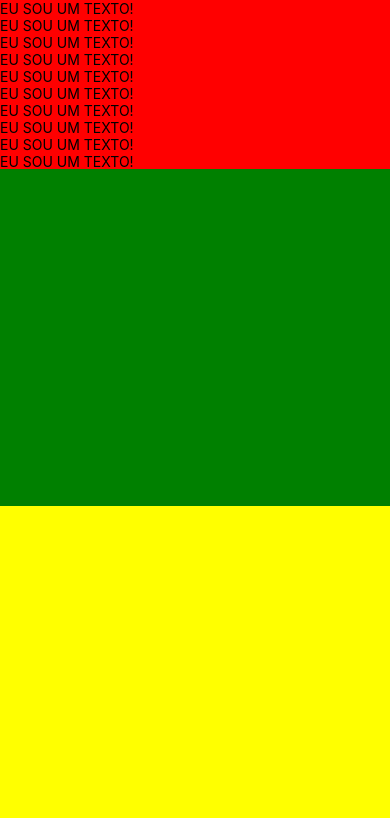
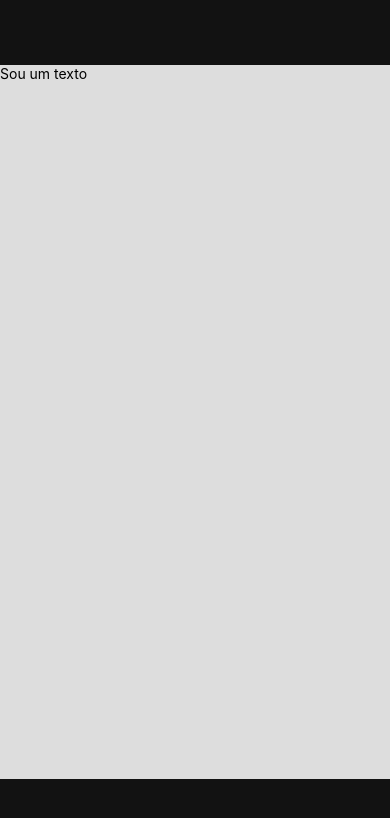
Before and after one commit to FabioGomesLima/React-expo, a React Native app: screen / in a window 390 px wide. Shown: the top 818 px of the page. Built offline with nearby package versions, Linux system fonts and the light colour scheme.

Commit message:
Flexbox parte02

```diff
--- a/App.js
+++ b/App.js
@@ -1,43 +1,23 @@
 import React from 'react';
-import { View, Text,SafeAreaView  } from 'react-native';
+import { View, Text, SafeAreaView } from 'react-native';
 
-function App(){
-    // flex 1, todos ocupam o tamanho da tela.
-    // cada um tem flex 1 , então cada ficar com parte da tela
-    //  <SafeAreaView style={{flex:2,  backgroundColor:'yellow'}}></SafeAreaView>...
-    // também posso pegar aumentar o flex ele pegar mais um pouco da metade da tela
+function App() {
 
-    return(
-        <SafeAreaView style={{flex:1,backgroundColor:'black'}}>
+    // flexbox parte 02 simulando uma tela de app
+
+    return (
+        <SafeAreaView style={{ flex: 1, backgroundColor: '#121212' }}>
 
 
-        <SafeAreaView style={{flex:1, backgroundColor:'red'}}>
-
-        <Text>EU SOU UM TEXTO!</Text>
-        <Text>EU SOU UM TEXTO!</Text>
-        <Text>EU SOU UM TEXTO!</Text>
-        <Text>EU SOU UM TEXTO!</Text>
-        <Text>EU SOU UM TEXTO!</Text>
-        <Text>EU SOU UM TEXTO!</Text>
-        <Text>EU SOU UM TEXTO!</Text>
-        <Text>EU SOU UM TEXTO!</Text>
-        <Text>EU SOU UM TEXTO!</Text>
-        <Text>EU SOU UM TEXTO!</Text>
-        <Text>EU SOU UM TEXTO!</Text>
-        <Text>EU SOU UM TEXTO!</Text>
-        <Text>EU SOU UM TEXTO!</Text>
-        <Text>EU SOU UM TEXTO!</Text>
-        <Text>EU SOU UM TEXTO!</Text>
-        <Text>EU SOU UM TEXTO!</Text>
-        <Text>EU SOU UM TEXTO!</Text>
-        <Text>EU SOU UM TEXTO!</Text>
-        </SafeAreaView>
+            <SafeAreaView style={{ height: 65, backgroundColor: '#121212' }}></SafeAreaView>
 
 
 
-        <SafeAreaView style={{flex:2,  backgroundColor:'green'}}></SafeAreaView>
+            <SafeAreaView style={{ flex: 1, backgroundColor: '#ddd' }}>
+                <Text>Sou um texto</Text>
+            </SafeAreaView>
 
-        <SafeAreaView style={{flex:2,  backgroundColor:'yellow'}}></SafeAreaView>
+            <SafeAreaView style={{ height: 65, backgroundColor: '#121212' }}></SafeAreaView>
 
 
         </SafeAreaView>
```
